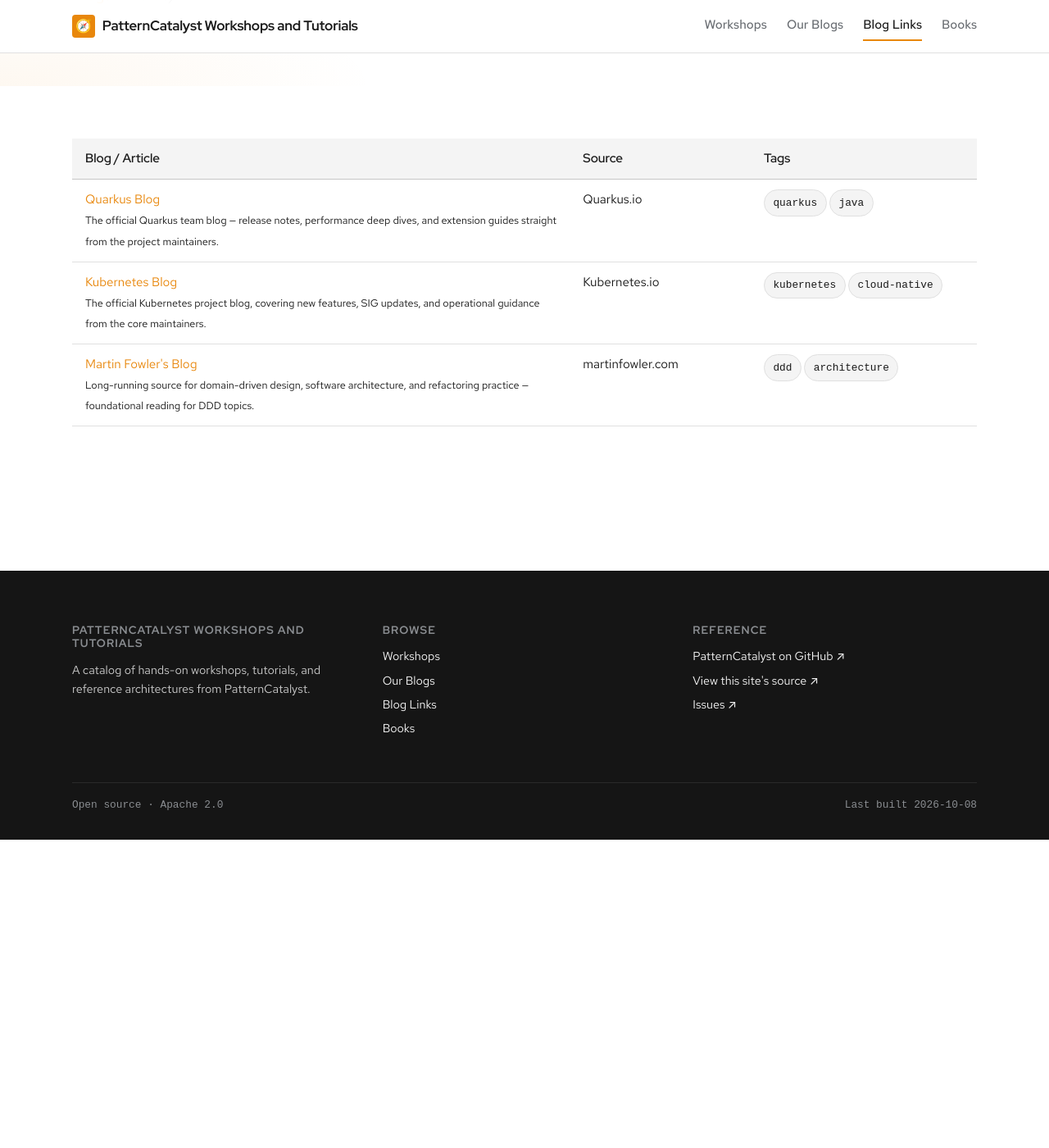
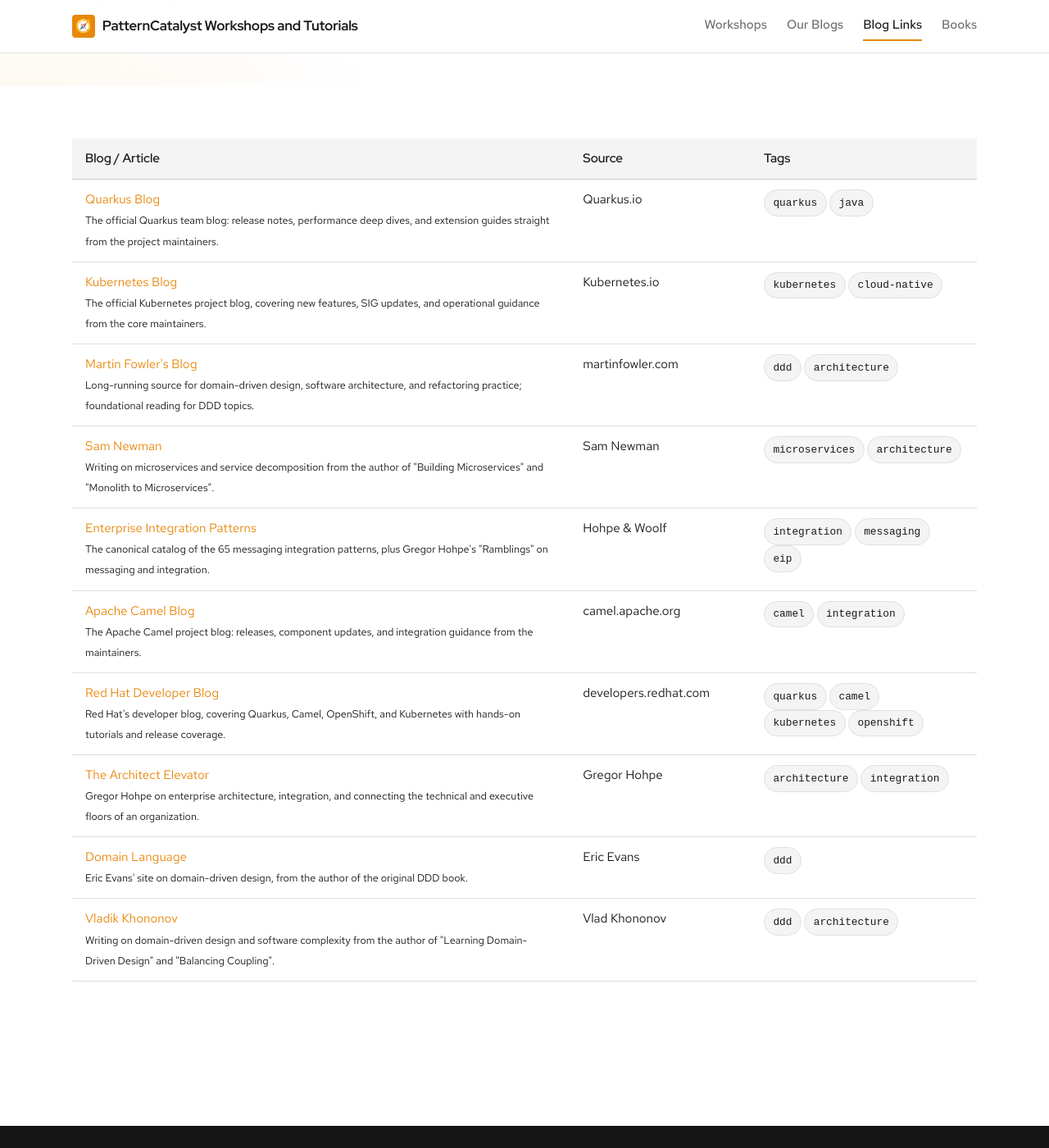
Before and after one commit to patterncatalyst/patterncatalyst-workshops-tutorials-list, a Jekyll site: the page built from blog-links.html, in a window 1280 px wide and 1400 px high, scrolled down 379 px. Shown: the whole window at 82% size. Built offline with Jekyll 4.4.1, drawn with Linux system fonts in a browser that asks for light colours; some web fonts are replaced; before the commit the page ends 1403 px from its top, so only the background shows below that.

Commit message:
content(blog-links): add Sam Newman, EIP, Camel, Red Hat, Hohpe, Evans, Khononov

```diff
--- a/_data/blog_links.yml
+++ b/_data/blog_links.yml
@@ -20,7 +20,7 @@
   url: "https://quarkus.io/blog/"
   source: "Quarkus.io"
   blurb: >
-    The official Quarkus team blog — release notes, performance deep dives,
+    The official Quarkus team blog: release notes, performance deep dives,
     and extension guides straight from the project maintainers.
   tags: ["quarkus", "java"]
 
@@ -37,5 +37,61 @@
   source: "martinfowler.com"
   blurb: >
     Long-running source for domain-driven design, software architecture,
-    and refactoring practice — foundational reading for DDD topics.
+    and refactoring practice; foundational reading for DDD topics.
   tags: ["ddd", "architecture"]
+
+- title: "Sam Newman"
+  url: "https://samnewman.io/"
+  source: "Sam Newman"
+  blurb: >
+    Writing on microservices and service decomposition from the author of
+    "Building Microservices" and "Monolith to Microservices".
+  tags: ["microservices", "architecture"]
+
+- title: "Enterprise Integration Patterns"
+  url: "https://www.enterpriseintegrationpatterns.com/"
+  source: "Hohpe & Woolf"
+  blurb: >
+    The canonical catalog of the 65 messaging integration patterns, plus
+    Gregor Hohpe's "Ramblings" on messaging and integration.
+  tags: ["integration", "messaging", "eip"]
+
+- title: "Apache Camel Blog"
+  url: "https://camel.apache.org/blog/"
+  source: "camel.apache.org"
+  blurb: >
+    The Apache Camel project blog: releases, component updates, and
+    integration guidance from the maintainers.
+  tags: ["camel", "integration"]
+
+- title: "Red Hat Developer Blog"
+  url: "https://developers.redhat.com/blog"
+  source: "developers.redhat.com"
+  blurb: >
+    Red Hat's developer blog, covering Quarkus, Camel, OpenShift, and
+    Kubernetes with hands-on tutorials and release coverage.
+  tags: ["quarkus", "camel", "kubernetes", "openshift"]
+
+- title: "The Architect Elevator"
+  url: "https://architectelevator.com/blog/"
+  source: "Gregor Hohpe"
+  blurb: >
+    Gregor Hohpe on enterprise architecture, integration, and connecting
+    the technical and executive floors of an organization.
+  tags: ["architecture", "integration"]
+
+- title: "Domain Language"
+  url: "https://www.domainlanguage.com/"
+  source: "Eric Evans"
+  blurb: >
+    Eric Evans' site on domain-driven design, from the author of the
+    original DDD book.
+  tags: ["ddd"]
+
+- title: "Vladik Khononov"
+  url: "https://vladikk.com/"
+  source: "Vlad Khononov"
+  blurb: >
+    Writing on domain-driven design and software complexity from the author
+    of "Learning Domain-Driven Design" and "Balancing Coupling".
+  tags: ["ddd", "architecture"]
```
